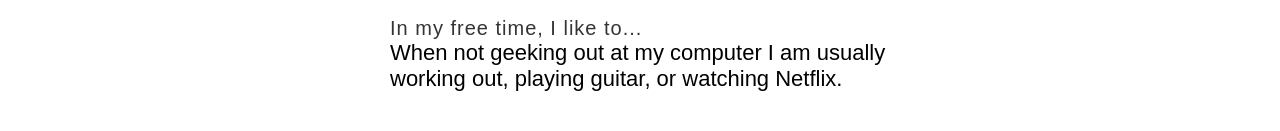
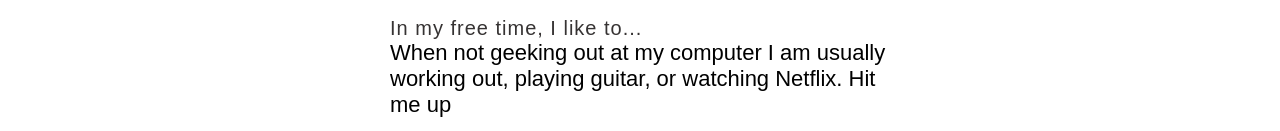
Before and after one commit to skbolton/UdacityPortfolio, a plain HTML site: page index.html in a window 1280 px wide. Shown: the part 981-1112 px from the top of the page. Before the commit the page ends 1089 px from the top, so only its background shows below. Drawn offline with Linux system fonts and the light colour scheme.

Commit message:
Testing new feature in atom that does git without command line

```diff
--- a/index.html
+++ b/index.html
@@ -30,7 +30,7 @@
                 <p class="iama">My favorite way to work is...</p>
                 <p class="my-info">Good Iced Coffee, headphones, and a puppy at my feet!</p>
                 <p class="iama">In my free time, I like to...</p>
-                <p class="my-info">When not geeking out at my computer I am usually working out, playing guitar, or watching Netflix.</p>
+                <p class="my-info">When not geeking out at my computer I am usually working out, playing guitar, or watching Netflix. Hit me up</p>
             </section>
         </main>
     </body>
```
